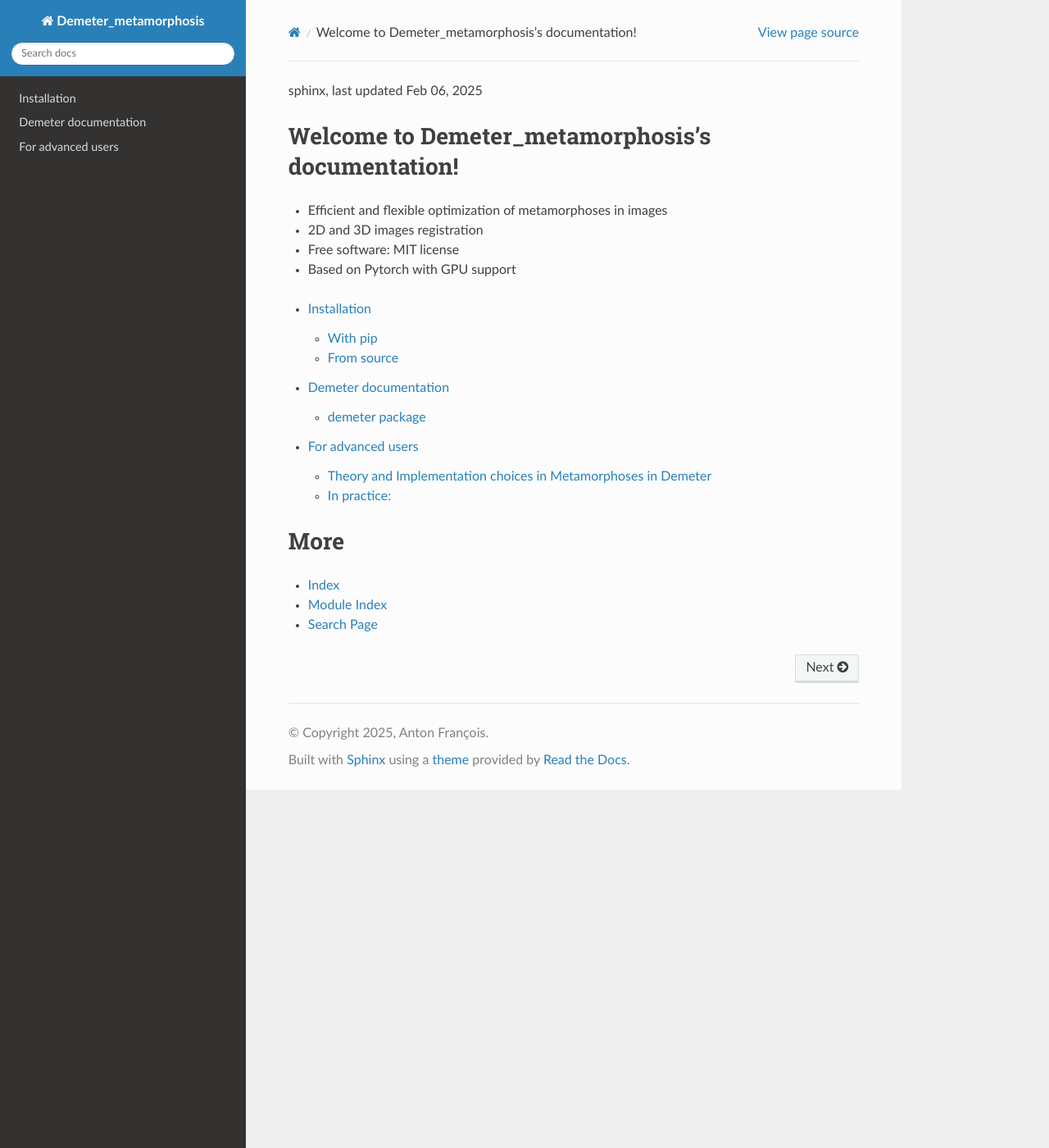
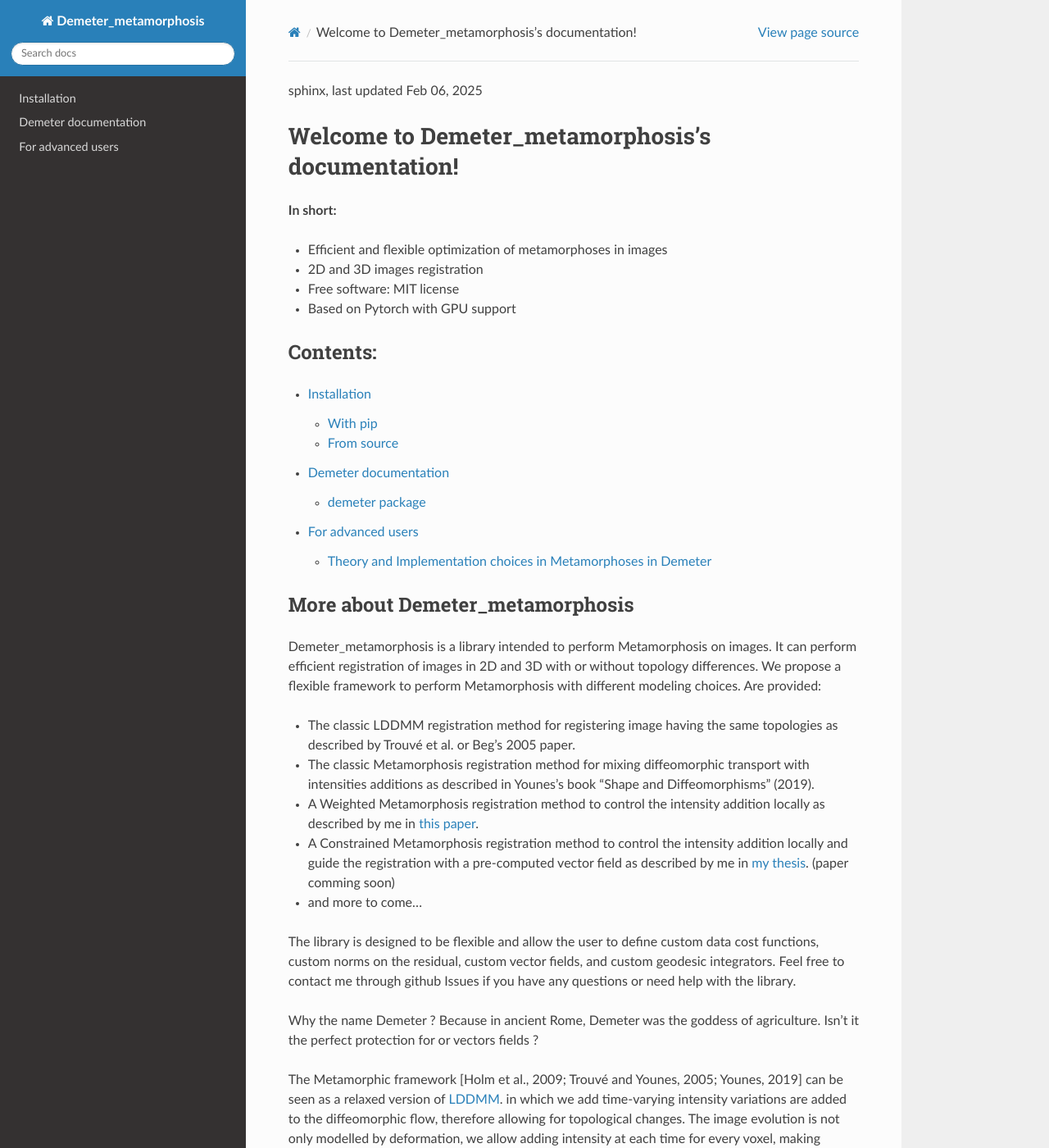
Before and after one commit to antonfrancois/Demeter_metamorphosis, a Sphinx documentation site: the page built from docs/source/index.rst, in a window 1280 px wide and 1400 px high. Shown: the whole window at 82% size. Built offline with Sphinx 7.4.7 and the Read the Docs theme 3.1.0, drawn with Linux system fonts in a browser that asks for light colours; pages that are not in the unit, such as notebooks, are missing from menus; some of the changed text lies outside the part shown.

Commit message:
update doc

```diff
--- a/docs/source/index.rst
+++ b/docs/source/index.rst
@@ -5,13 +5,15 @@
 Welcome to Demeter_metamorphosis's documentation!
 =================================================
 
+**In short:**
 
 - Efficient and flexible optimization of metamorphoses in images
 - 2D and 3D images registration
 - Free software: MIT license
 - Based on Pytorch with GPU support
 
-
+Contents:
+-----------------------------------------------------------
 
 .. toctree::
     :maxdepth: 2
@@ -21,6 +23,37 @@
     modules
     advanced_users
 
+More about Demeter_metamorphosis
+-----------------------------------------------------
+
+Demeter_metamorphosis is a library intended to perform Metamorphosis on images.
+It can perform efficient registration of images in 2D and 3D with or without topology differences.
+We propose a flexible framework to perform Metamorphosis with different modeling
+choices. Are provided:
+
+- The classic LDDMM registration method for registering image having the same topologies as described by Trouvé et al. or Beg's 2005 paper.
+- The classic Metamorphosis registration method for mixing diffeomorphic transport with intensities additions as described in Younes's book "Shape and Diffeomorphisms" (2019).
+- A Weighted Metamorphosis registration method to control the intensity addition locally as described by me in `this paper <https://hal.science/hal-03971473>`_.
+- A Constrained Metamorphosis registration method to control the intensity addition locally and guide the registration with a pre-computed vector field as described by me in `my thesis <https://u-paris.fr/theses/detail-dune-these/?id_these=5642>`_. (paper comming soon)
+- and more to come...
+
+The library is designed to be flexible and allow the user to define custom data cost functions, custom norms on the residual, custom vector fields, and custom geodesic integrators. Feel
+free to contact me through github Issues if you have any questions or need help with the library.
+
+Why the name Demeter ? Because in ancient Rome, Demeter was the goddess of agriculture.
+Isn't it the perfect protection for or vectors fields ?
+
+The Metamorphic framework [Holm et al., 2009; Trouvé and Younes, 2005; Younes, 2019]
+can be seen as a relaxed version of `LDDMM <https://en.wikipedia.org/wiki/Large_deformation_diffeomorphic_metric_mapping>`_.
+in which we add time-varying intensity variations
+are added to the diffeomorphic flow, therefore allowing for topological changes. The
+image evolution is not only modelled by deformation, we allow adding intensity at each
+time for every voxel, making topological changes possible. Metamorphosis is solved through
+an Hamiltonian formulation and the momentum control both the deformation and the intensity changes.
+
+
+
+
 
 More
 ====
--- a/docs/source/installation.rst
+++ b/docs/source/installation.rst
@@ -13,7 +13,7 @@
 From source
 -----------
 
-First, install `demeter_metamorphosis` ,you need to clone the `GitHub repository <https://github.com/antonfrancois/Demeter_metamorphosis>`_:.
+First, install `demeter_metamorphosis`, you need to clone the `GitHub repository <https://github.com/antonfrancois/Demeter_metamorphosis>`_:.
 
 You can do this by running the following command on a terminal,
 navigate to the directory and run
```
Also changed, not shown: README.md (+12 -15 lines), docs/source/advanced_users.rst (+12 -3 lines).
